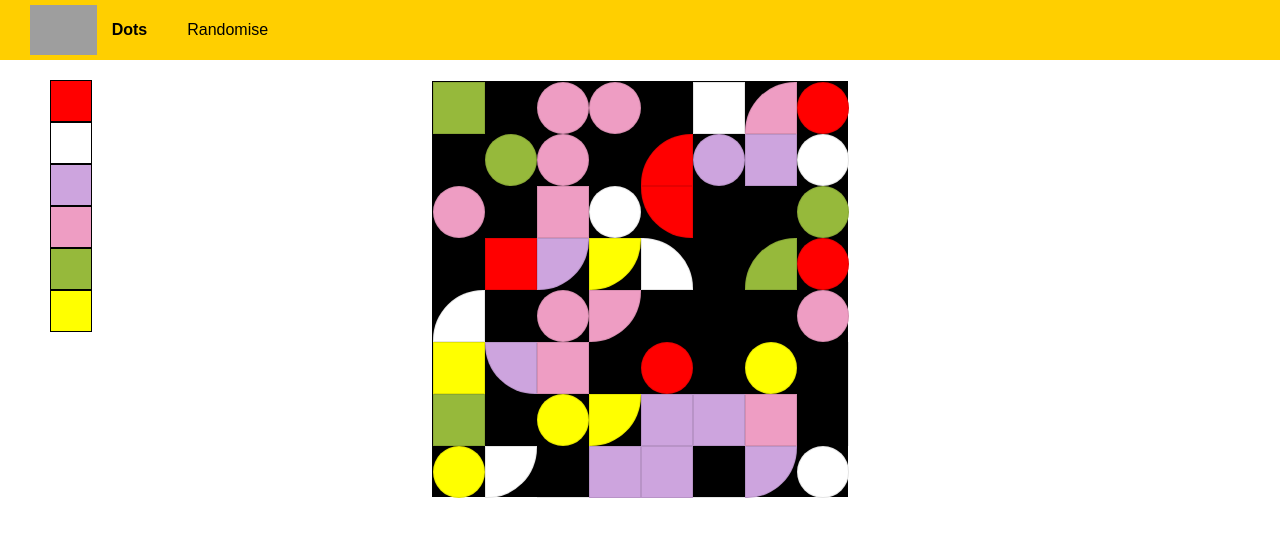
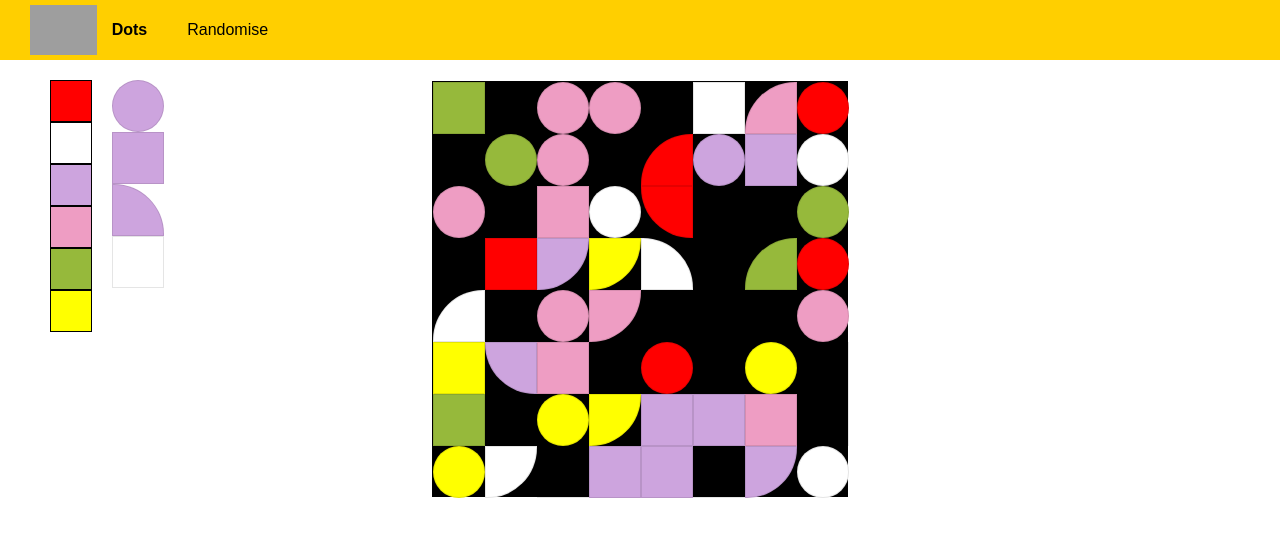
Before and after one commit to xShteff/LEGO-Dots, an Angular app: page / in a window 1280 px wide. Shown: the top 536 px of the page. Built offline with nearby package versions, Linux system fonts and the light colour scheme; grey boxes are pictures that could not be loaded.

Commit message:
Added shape selector

```diff
--- a/src/app/components/selection-menu/selection-menu.component.html
+++ b/src/app/components/selection-menu/selection-menu.component.html
@@ -5,6 +5,15 @@
       *ngFor="let colour of colours"
       [style]="colour.colour | studStyle"
       (click)="setColour(colour.name)"
+      [title]="colour.name"
     ></div>
   </div>
+  <div class="shape">
+    <lego-stud
+      *ngFor="let stud of shapeStuds"
+      [stud]="stud"
+      [inputMode]="true"
+      [title]="stud.pieceType"
+    ></lego-stud>
+  </div>
 </div>
--- a/src/app/components/selection-menu/selection-menu.component.less
+++ b/src/app/components/selection-menu/selection-menu.component.less
@@ -1,6 +1,6 @@
 .selection-menu {
   float: left;
-  margin-left: 50px;
+  margin-left: 30px;
 }
 .colour-select {
   width: 40px;
@@ -8,3 +8,8 @@
   border: 1px solid black;
   cursor: pointer;
 }
+
+.colour, .shape {
+  float: left;
+  margin-left: 20px;
+}
--- a/src/app/components/selection-menu/selection-menu.component.ts
+++ b/src/app/components/selection-menu/selection-menu.component.ts
@@ -1,6 +1,8 @@
 import { Component, OnInit } from '@angular/core';
-import { Colour } from 'src/app/model';
+import { Colour, Rotation } from 'src/app/model';
 import { StudInteractionService } from 'src/app/services';
+import { PieceType } from './../../model/piece-type';
+import { IStud } from './../../model/stud';
 
 @Component({
   selector: 'lego-selection-menu',
@@ -15,10 +17,20 @@ export class SelectionMenuComponent implements OnInit {
     };
   });
 
+  public shapeStuds = Object.keys(PieceType).map((r) => {
+    const stud: IStud = {
+      colour: this.studInteractionService.colour,
+      pieceType: PieceType[r],
+      rotation: Rotation.None,
+    };
+
+    return stud;
+  });
+
   public constructor(private readonly studInteractionService: StudInteractionService) {}
 
   public ngOnInit(): void {
-    console.log(this.colours);
+    console.log(this.shapeStuds);
   }
 
   public setColour(colourKey) {
--- a/src/app/components/stud/stud.component.ts
+++ b/src/app/components/stud/stud.component.ts
@@ -9,6 +9,7 @@ import { DotsUtilsService, StudInteractionService } from 'src/app/services';
 })
 export class StudComponent {
   @Input() public stud: IStud;
+  @Input() public inputMode = false;
 
   public constructor(
     private readonly dotsUtils: DotsUtilsService,
@@ -16,7 +17,11 @@ export class StudComponent {
   ) {}
 
   public interact(stud: IStud) {
-    stud.colour = this.studInteractionService.colour;
-    stud.pieceType = this.studInteractionService.piece;
+    if (!this.inputMode) {
+      stud.colour = this.studInteractionService.colour;
+      stud.pieceType = this.studInteractionService.piece;
+    } else {
+      this.studInteractionService.piece = stud.pieceType;
+    }
   }
 }
```
